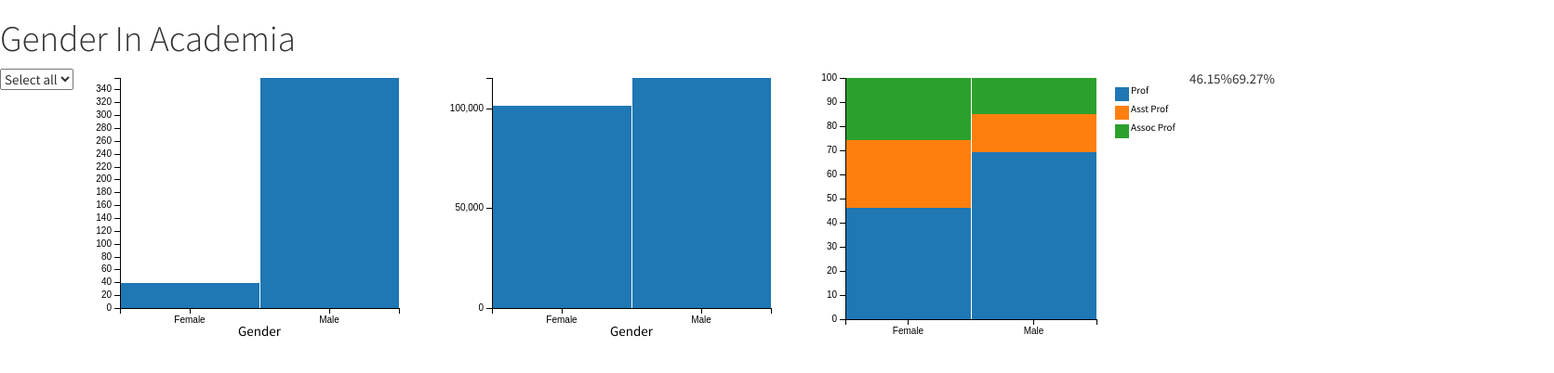
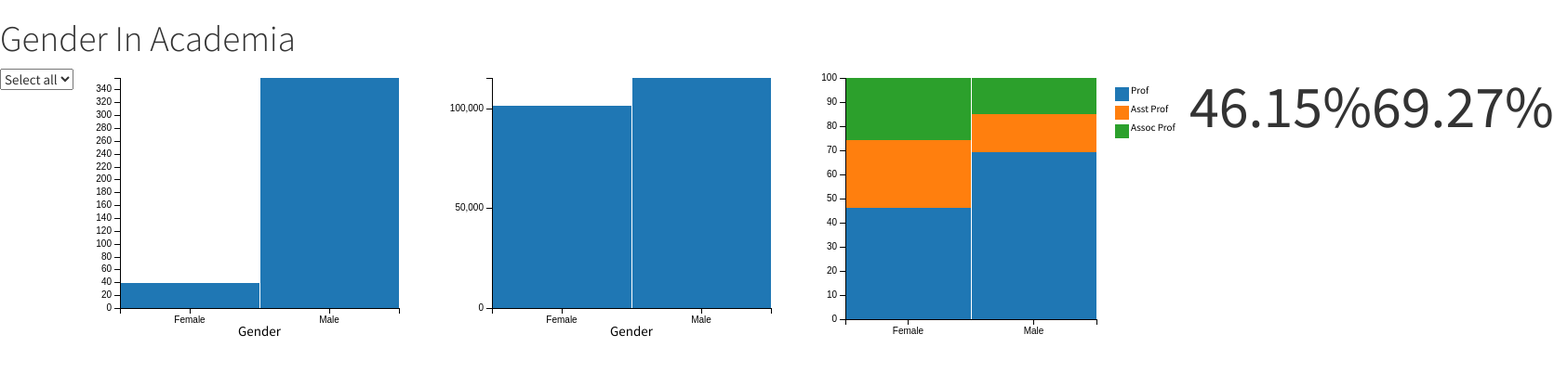
Before and after one commit to Junon72/jQueryVisualsMiniProject, a plain HTML site: page index.html in a window 1280 px wide. Shown: the whole page at 93% size, 1671 px wide, since content can reach past the window. Drawn offline with Linux system fonts and the light colour scheme.

Commit message:
added style.css

```diff
--- a/index.html
+++ b/index.html
@@ -8,6 +8,7 @@
 
     <link rel="stylesheet" href="static/css/bootstrap.min.css" type="text/css" />
     <link rel="stylesheet" href="static/css/dc.min.css" type="text/css" />
+    <link rel="stylesheet" href="static/css/style.css" type="text/css" />
 
     <script type="text/javascript" src="static/js/d3.min.js"></script>
     <script type="text/javascript" src="static/js/crossfilter.min.js"></script>
@@ -34,8 +35,8 @@
 
     <div id="rank-distribution"></div>
 
-    <div id="percent-of-women-professors"></div> <!-- Display element for the percentage of "Female" professors -->
-    <div id="percent-of-men-professors"></div> <!-- Display element for the percentage of "Male" professors -->
+    <div class="number-box" id="percent-of-women-professors"></div> <!-- Display element for the percentage of "Female" professors -->
+    <div class="number-box" id="percent-of-men-professors"></div> <!-- Display element for the percentage of "Male" professors -->
     </div>
 </body>
 </html>
--- /dev/null
+++ b/static/css/style.css
@@ -0,0 +1,6 @@
+.number-box {
+    font-size: 64px;
+    text-align: center;
+    line-height: normal;
+
+}
```
Also changed, not shown: 1 other file.
